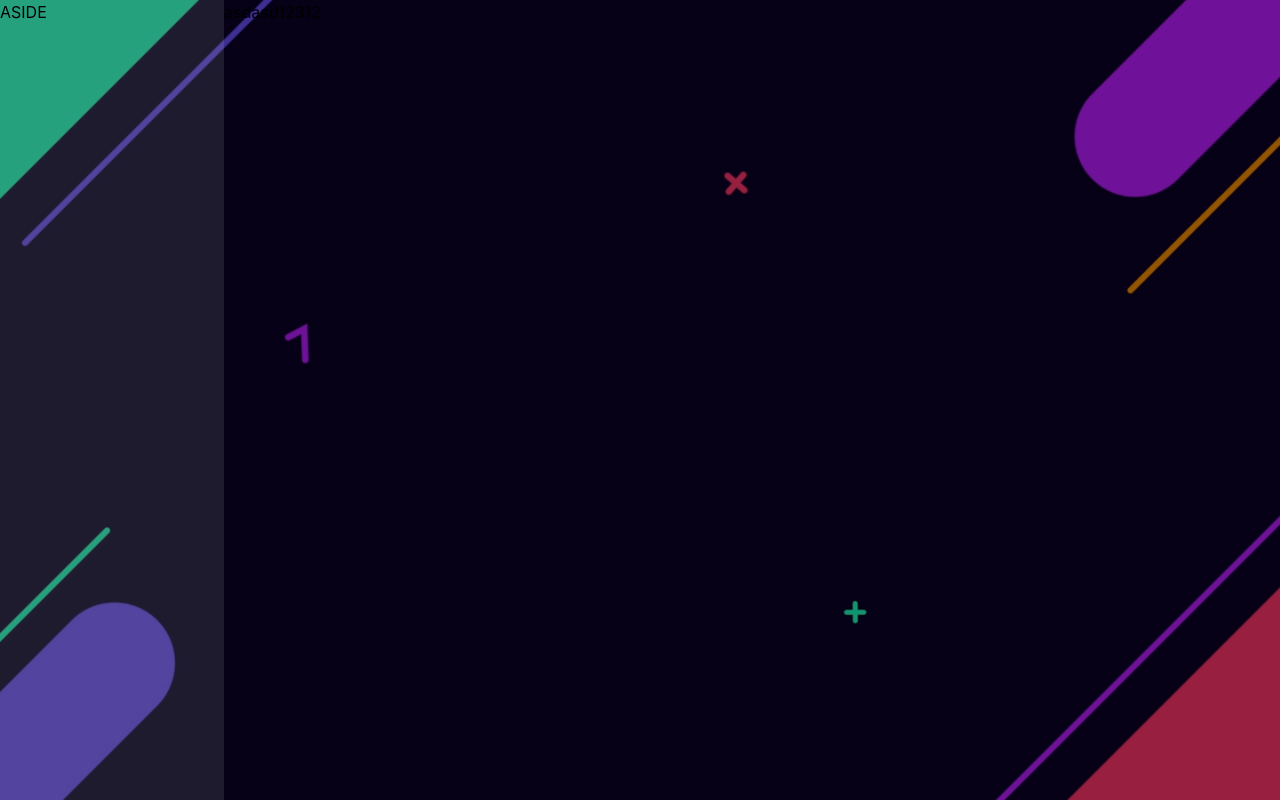
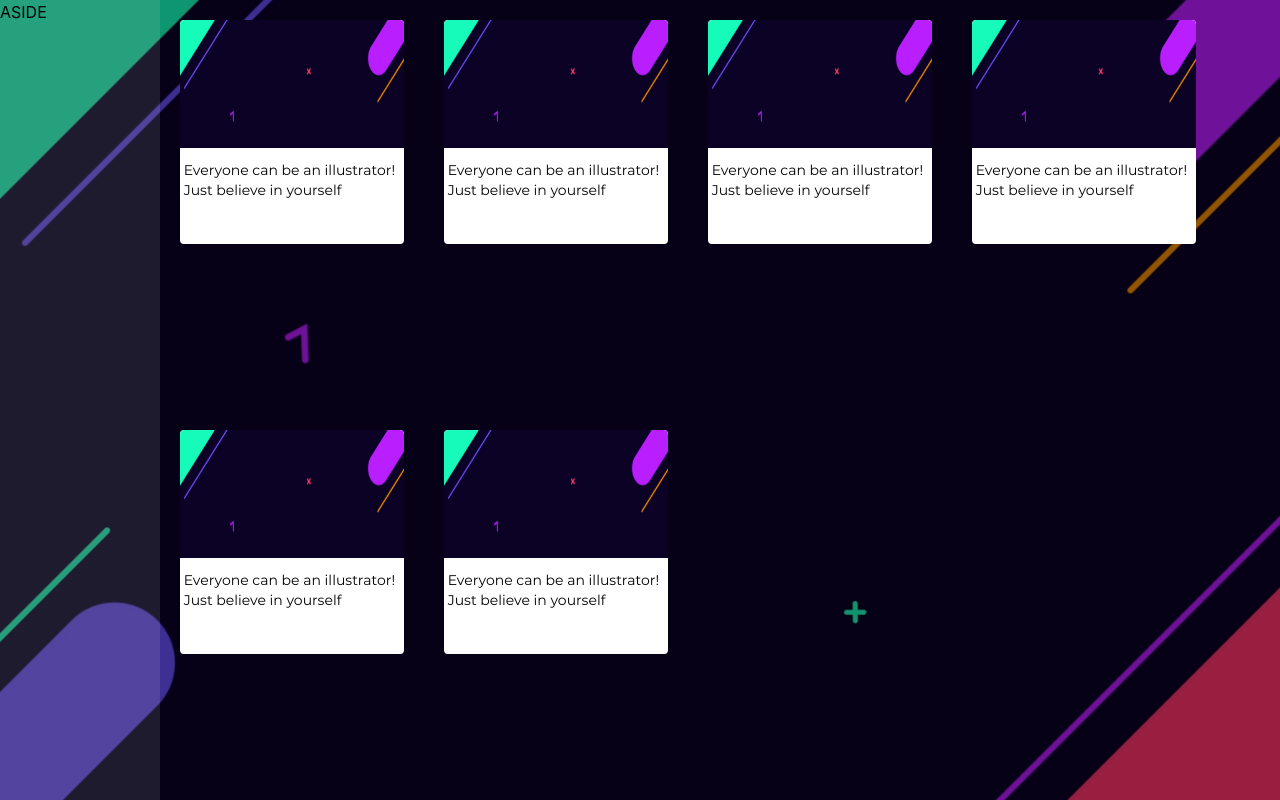
Before and after one commit to Roseskk/tryout, a Next.js app: page /explore in a window 1280 px wide. Built offline with nearby package versions, Linux system fonts and the light colour scheme.

Commit message:
explore page

```diff
--- a/layots/SideLayout.js
+++ b/layots/SideLayout.js
@@ -3,7 +3,7 @@ import Image from "next/image";
 
 export default function SideLayout({children}) {
     return(
-        <div className={'max-w-1600 mx-auto flex flex-wrap relative'}>
+        <div className={'max-w-1600 mx-auto flex  relative'}>
             <aside className={'bg-aside w-56 h-screen'}>
                 ASIDE
             </aside>
--- a/pages/explore/index.js
+++ b/pages/explore/index.js
@@ -1,11 +1,63 @@
+import Image from "next/image";
+
 import SideLayout from "../../layots/SideLayout";
-
 
 export default function Explore() {
    return(
        <SideLayout>
-           <div>
-               asdasd12312
+           <div className={'flex flex-wrap mt-5 ml-5 '}>
+               <ul className={'flex gap-10 flex-wrap '}>
+                   <li className={'w-56 h-56  bg-white  rounded overflow-hidden cursor-pointer'}>
+                       <div className={'h-32 object-cover overflow-hidden '}>
+                            <Image src={'/img/bg.png'} width={'100%'} height={'100%'} layout={"responsive"} className={'rounded'}/>
+                       </div>
+                       <div className={'font-montserratRegular p-1 mt-2 text-sm break-words'}>
+                           <span className={'break-words'}>Everyone can be an illustrator! Just believe in yourself</span>
+                       </div>
+                   </li>
+                   <li className={'w-56 h-56  bg-white  rounded overflow-hidden cursor-pointer'}>
+                       <div className={'h-32 object-cover overflow-hidden '}>
+                           <Image src={'/img/bg.png'} width={'100%'} height={'100%'} layout={"responsive"} className={'rounded'}/>
+                       </div>
+                       <div className={'font-montserratRegular p-1 mt-2 text-sm break-words'}>
+                           <span className={'break-words'}>Everyone can be an illustrator! Just believe in yourself</span>
+                       </div>
+                   </li>
+                   <li className={'w-56 h-56  bg-white  rounded overflow-hidden cursor-pointer'}>
+                       <div className={'h-32 object-cover overflow-hidden '}>
+                           <Image src={'/img/bg.png'} width={'100%'} height={'100%'} layout={"responsive"} className={'rounded'}/>
+                       </div>
+                       <div className={'font-montserratRegular p-1 mt-2 text-sm break-words'}>
+                           <span className={'break-words'}>Everyone can be an illustrator! Just believe in yourself</span>
+                       </div>
+                   </li>
+                   <li className={'w-56 h-56  bg-white  rounded overflow-hidden cursor-pointer'}>
+                       <div className={'h-32 object-cover overflow-hidden '}>
+                           <Image src={'/img/bg.png'} width={'100%'} height={'100%'} layout={"responsive"} className={'rounded'}/>
+                       </div>
+                       <div className={'font-montserratRegular p-1 mt-2 text-sm break-words'}>
+                           <span className={'break-words'}>Everyone can be an illustrator! Just believe in yourself</span>
+                       </div>
+                   </li>
+                   <li className={'w-56 h-56  bg-white  rounded overflow-hidden cursor-pointer'}>
+                       <div className={'h-32 object-cover overflow-hidden '}>
+                           <Image src={'/img/bg.png'} width={'100%'} height={'100%'} layout={"responsive"} className={'rounded'}/>
+                       </div>
+                       <div className={'font-montserratRegular p-1 mt-2 text-sm break-words'}>
+                           <span className={'break-words'}>Everyone can be an illustrator! Just believe in yourself</span>
+                       </div>
+                   </li>
+                   <li className={'w-56 h-56  bg-white  rounded overflow-hidden cursor-pointer'}>
+                       <div className={'h-32 object-cover overflow-hidden '}>
+                           <Image src={'/img/bg.png'} width={'100%'} height={'100%'} layout={"responsive"} className={'rounded'}/>
+                       </div>
+                       <div className={'font-montserratRegular p-1 mt-2 text-sm break-words'}>
+                           <span className={'break-words'}>Everyone can be an illustrator! Just believe in yourself</span>
+                       </div>
+                   </li>
+
+
+               </ul>
            </div>
        </SideLayout>
    )
```
